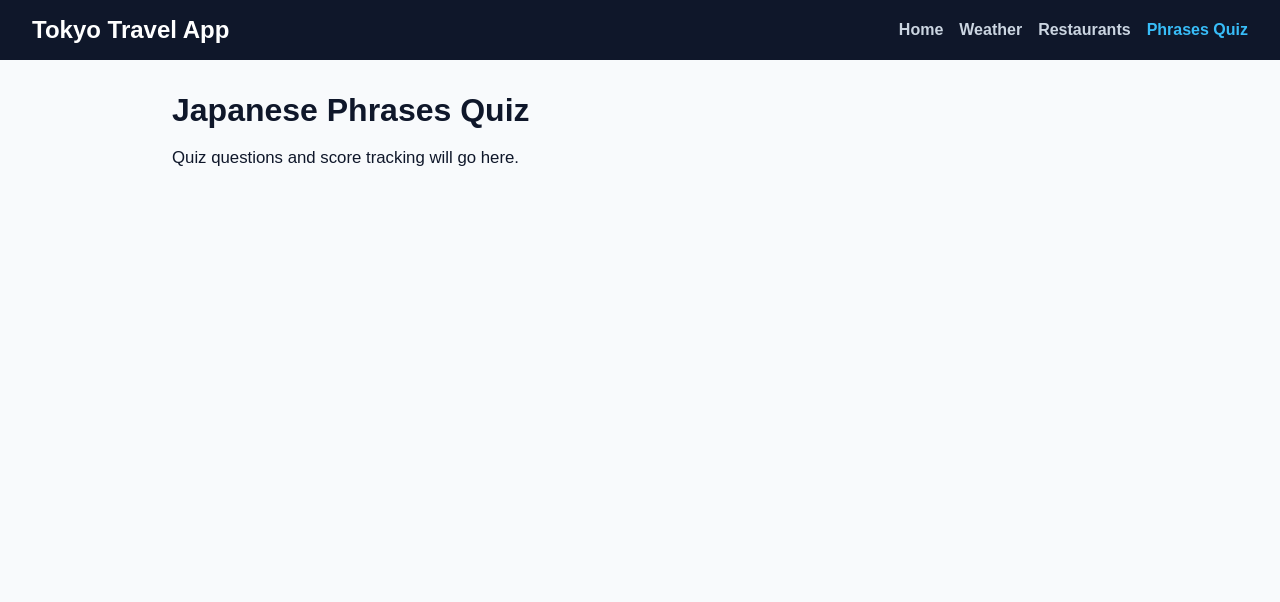
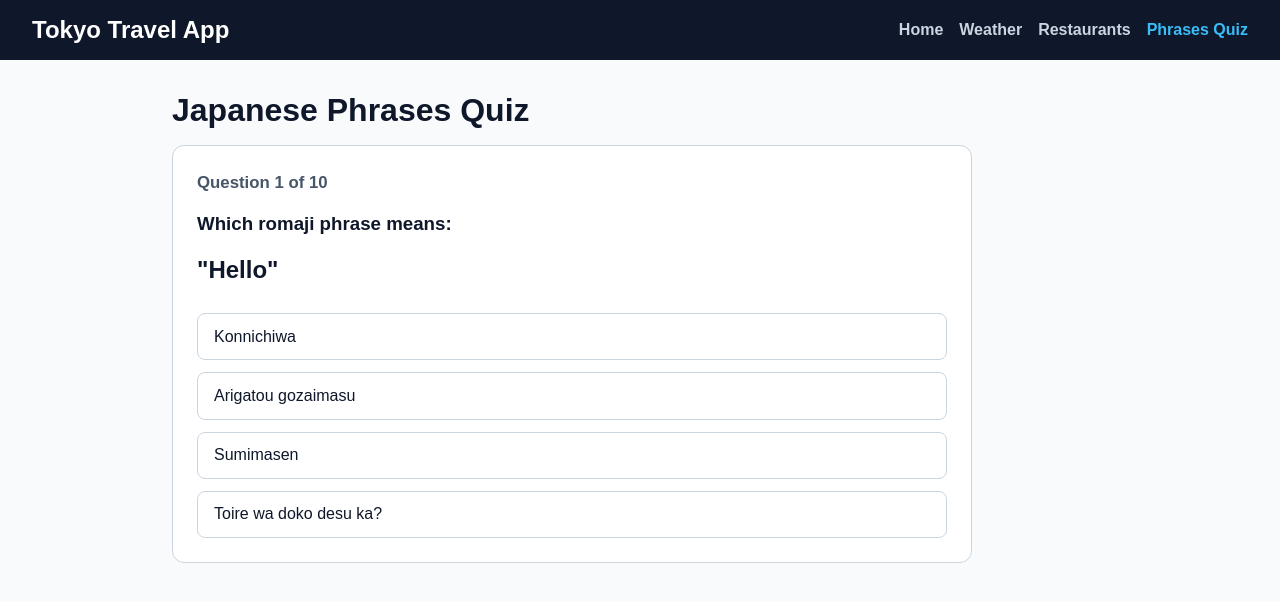
Before and after one commit to JTClay1/tokyo-travel-app, a React (Vite) app: page /phrases-quiz in a window 1280 px wide. Shown: the top 602 px of the page. Built offline with nearby package versions, Linux system fonts and the light colour scheme.

Commit message:
build romaji phrases quiz page

```diff
--- a/src/index.css
+++ b/src/index.css
@@ -138,3 +138,72 @@ section p {
   color: #475569;
   font-size: 0.95rem;
 }
+
+.quiz-page {
+  max-width: 800px;
+}
+
+.quiz-card {
+  background-color: white;
+  border: 1px solid #cbd5e1;
+  border-radius: 12px;
+  padding: 1.5rem;
+  margin-top: 1rem;
+}
+
+.quiz-progress {
+  margin-bottom: 1rem;
+  color: #475569;
+  font-weight: 600;
+}
+
+.quiz-prompt {
+  font-size: 1.5rem;
+  font-weight: 700;
+  margin: 1rem 0 1.5rem;
+}
+
+.quiz-options {
+  display: grid;
+  gap: 0.75rem;
+}
+
+.quiz-option {
+  border: 1px solid #cbd5e1;
+  background-color: white;
+  color: #0f172a;
+  padding: 0.85rem 1rem;
+  border-radius: 8px;
+  cursor: pointer;
+  text-align: left;
+  font-size: 1rem;
+}
+
+.quiz-option:hover:enabled {
+  background-color: #f8fafc;
+}
+
+.quiz-option.correct {
+  background-color: #dcfce7;
+  border-color: #22c55e;
+}
+
+.quiz-option.incorrect {
+  background-color: #fee2e2;
+  border-color: #ef4444;
+}
+
+.quiz-feedback {
+  margin-top: 1.5rem;
+}
+
+.quiz-next-button {
+  margin-top: 1rem;
+  border: none;
+  background-color: #0f172a;
+  color: white;
+  padding: 0.8rem 1.1rem;
+  border-radius: 8px;
+  cursor: pointer;
+  font-weight: 600;
+}
--- a/src/pages/PhrasesQuiz.jsx
+++ b/src/pages/PhrasesQuiz.jsx
@@ -1,8 +1,170 @@
+import { useState } from "react";
+
+const quizQuestions = [
+  {
+    prompt: "Hello",
+    correctAnswer: "Konnichiwa",
+    options: ["Konnichiwa", "Arigatou gozaimasu", "Sumimasen", "Toire wa doko desu ka?"],
+  },
+  {
+    prompt: "Thank you",
+    correctAnswer: "Arigatou gozaimasu",
+    options: ["Ikura desu ka?", "Arigatou gozaimasu", "Fooku o moraemasu ka?", "Iie, kekkou desu"],
+  },
+  {
+    prompt: "Excuse me",
+    correctAnswer: "Sumimasen",
+    options: ["Sumimasen", "Konnichiwa", "Eigo o hanasemasu ka?", "Wakarimasen"],
+  },
+  {
+    prompt: "No thank you",
+    correctAnswer: "Iie, kekkou desu",
+    options: ["Arigatou gozaimasu", "Iie, kekkou desu", "Ikura desu ka?", "Toire wa doko desu ka?"],
+  },
+  {
+    prompt: "How much does this cost?",
+    correctAnswer: "Ikura desu ka?",
+    options: ["Sumimasen", "Eki wa doko desu ka?", "Ikura desu ka?", "Konnichiwa"],
+  },
+  {
+    prompt: "May I get a fork?",
+    correctAnswer: "Fooku o moraemasu ka?",
+    options: ["Fooku o moraemasu ka?", "Arigatou gozaimasu", "Wakarimasen", "Toire wa doko desu ka?"],
+  },
+  {
+    prompt: "Where is the bathroom?",
+    correctAnswer: "Toire wa doko desu ka?",
+    options: ["Eki wa doko desu ka?", "Toire wa doko desu ka?", "Ikura desu ka?", "Konnichiwa"],
+  },
+  {
+    prompt: "Do you speak English?",
+    correctAnswer: "Eigo o hanasemasu ka?",
+    options: ["Eigo o hanasemasu ka?", "Sumimasen", "Arigatou gozaimasu", "Iie, kekkou desu"],
+  },
+  {
+    prompt: "I don't understand",
+    correctAnswer: "Wakarimasen",
+    options: ["Konnichiwa", "Wakarimasen", "Fooku o moraemasu ka?", "Ikura desu ka?"],
+  },
+  {
+    prompt: "Where is the train station?",
+    correctAnswer: "Eki wa doko desu ka?",
+    options: ["Eki wa doko desu ka?", "Toire wa doko desu ka?", "Sumimasen", "Arigatou gozaimasu"],
+  },
+];
+
 function PhrasesQuiz() {
+  const [currentQuestionIndex, setCurrentQuestionIndex] = useState(0);
+  const [selectedAnswer, setSelectedAnswer] = useState("");
+  const [hasAnswered, setHasAnswered] = useState(false);
+  const [score, setScore] = useState(0);
+  const [quizFinished, setQuizFinished] = useState(false);
+
+  const currentQuestion = quizQuestions[currentQuestionIndex];
+
+  function handleAnswerClick(answer) {
+    if (hasAnswered) return;
+
+    setSelectedAnswer(answer);
+    setHasAnswered(true);
+
+    if (answer === currentQuestion.correctAnswer) {
+      setScore((prevScore) => prevScore + 1);
+    }
+  }
+
+  function handleNextQuestion() {
+    const nextIndex = currentQuestionIndex + 1;
+
+    if (nextIndex < quizQuestions.length) {
+      setCurrentQuestionIndex(nextIndex);
+      setSelectedAnswer("");
+      setHasAnswered(false);
+    } else {
+      setQuizFinished(true);
+    }
+  }
+
+  function handleRestartQuiz() {
+    setCurrentQuestionIndex(0);
+    setSelectedAnswer("");
+    setHasAnswered(false);
+    setScore(0);
+    setQuizFinished(false);
+  }
+
+  function getButtonClassName(option) {
+    if (!hasAnswered) return "quiz-option";
+
+    if (option === currentQuestion.correctAnswer) {
+      return "quiz-option correct";
+    }
+
+    if (option === selectedAnswer) {
+      return "quiz-option incorrect";
+    }
+
+    return "quiz-option";
+  }
+
+  if (quizFinished) {
+    return (
+      <section className="quiz-page">
+        <h2>Japanese Phrases Quiz</h2>
+        <div className="quiz-card">
+          <h3>Quiz Complete!</h3>
+          <p>
+            You scored {score} out of {quizQuestions.length}.
+          </p>
+          <button className="quiz-next-button" onClick={handleRestartQuiz}>
+            Restart Quiz
+          </button>
+        </div>
+      </section>
+    );
+  }
+
   return (
-    <section>
+    <section className="quiz-page">
       <h2>Japanese Phrases Quiz</h2>
-      <p>Quiz questions and score tracking will go here.</p>
+
+      <div className="quiz-card">
+        <p className="quiz-progress">
+          Question {currentQuestionIndex + 1} of {quizQuestions.length}
+        </p>
+
+        <h3>Which romaji phrase means:</h3>
+        <p className="quiz-prompt">"{currentQuestion.prompt}"</p>
+
+        <div className="quiz-options">
+          {currentQuestion.options.map((option) => (
+            <button
+              key={option}
+              className={getButtonClassName(option)}
+              onClick={() => handleAnswerClick(option)}
+              disabled={hasAnswered}
+            >
+              {option}
+            </button>
+          ))}
+        </div>
+
+        {hasAnswered && (
+          <div className="quiz-feedback">
+            {selectedAnswer === currentQuestion.correctAnswer ? (
+              <p>Correct!</p>
+            ) : (
+              <p>Not quite. The correct answer is {currentQuestion.correctAnswer}.</p>
+            )}
+
+            <button className="quiz-next-button" onClick={handleNextQuestion}>
+              {currentQuestionIndex === quizQuestions.length - 1
+                ? "Finish Quiz"
+                : "Next Question"}
+            </button>
+          </div>
+        )}
+      </div>
     </section>
   );
 }
```
